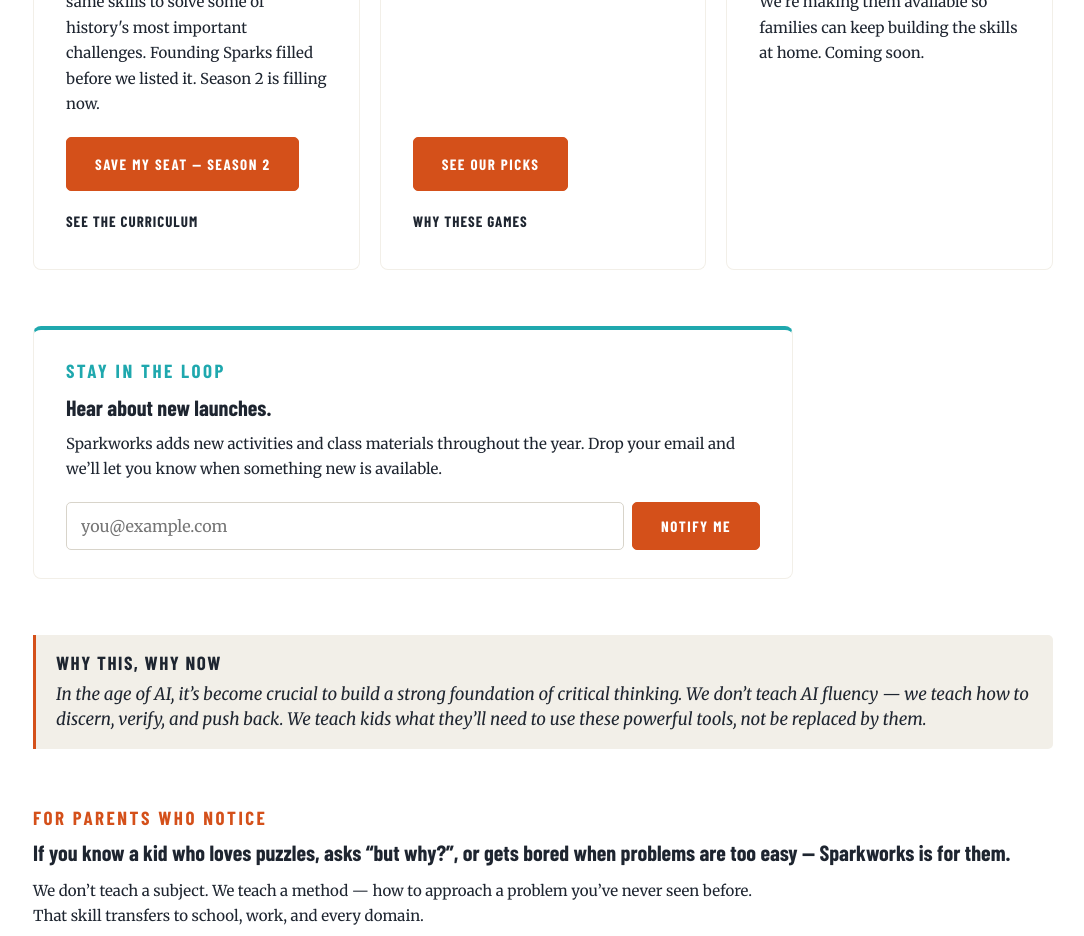
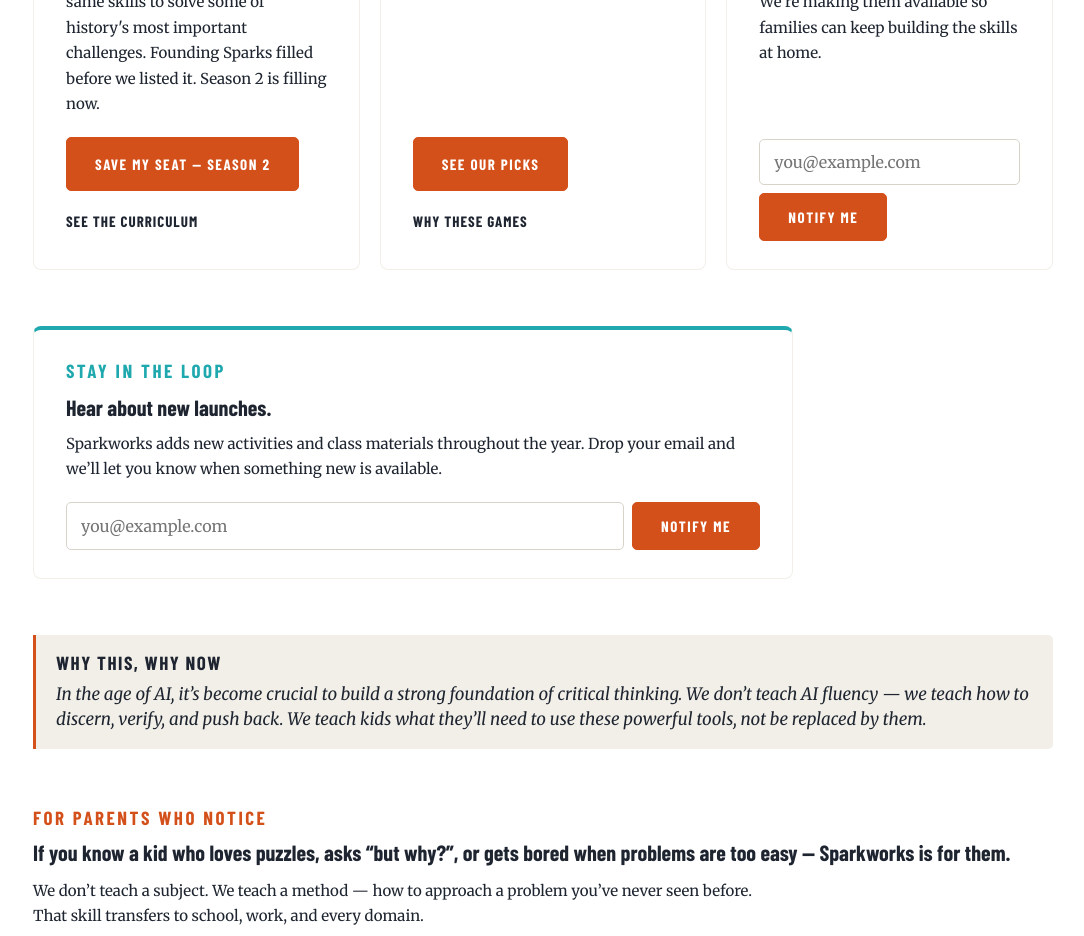
Before and after one commit to micbowers/sparkworks, a Next.js app: page / in a window 1280 px wide. Shown: the part 1060-1996 px from the top of the page, without its empty margins (97-1181 px from the left). Built offline with nearby package versions, Linux system fonts and the light colour scheme; a web font is replaced by a local one.

Commit message:
Add Materials card inline subscribe form (interests=Materials, source=home-materials-card)

```diff
--- a/app/page.js
+++ b/app/page.js
@@ -87,8 +87,15 @@
               accent="blue"
               kicker="The Materials"
               title="Class materials · Coming soon"
-              body="Class materials built around the thinking skills our program teaches — patterns, elimination, constraints, estimation, strategy. These are the same guided-practice materials we use in our classes, usually during the Ignite phase. We're making them available so families can keep building the skills at home. Coming soon."
-            />
+              body="Class materials built around the thinking skills our program teaches — patterns, elimination, constraints, estimation, strategy. These are the same guided-practice materials we use in our classes, usually during the Ignite phase. We're making them available so families can keep building the skills at home."
+            >
+              <SubscribeForm
+                interests={["Materials"]}
+                source="home-materials-card"
+                ctaLabel="Notify me"
+                successMessage="On the list — we&rsquo;ll email when the first materials are ready."
+              />
+            </ProductCard>
           </div>
         </section>
 
```
